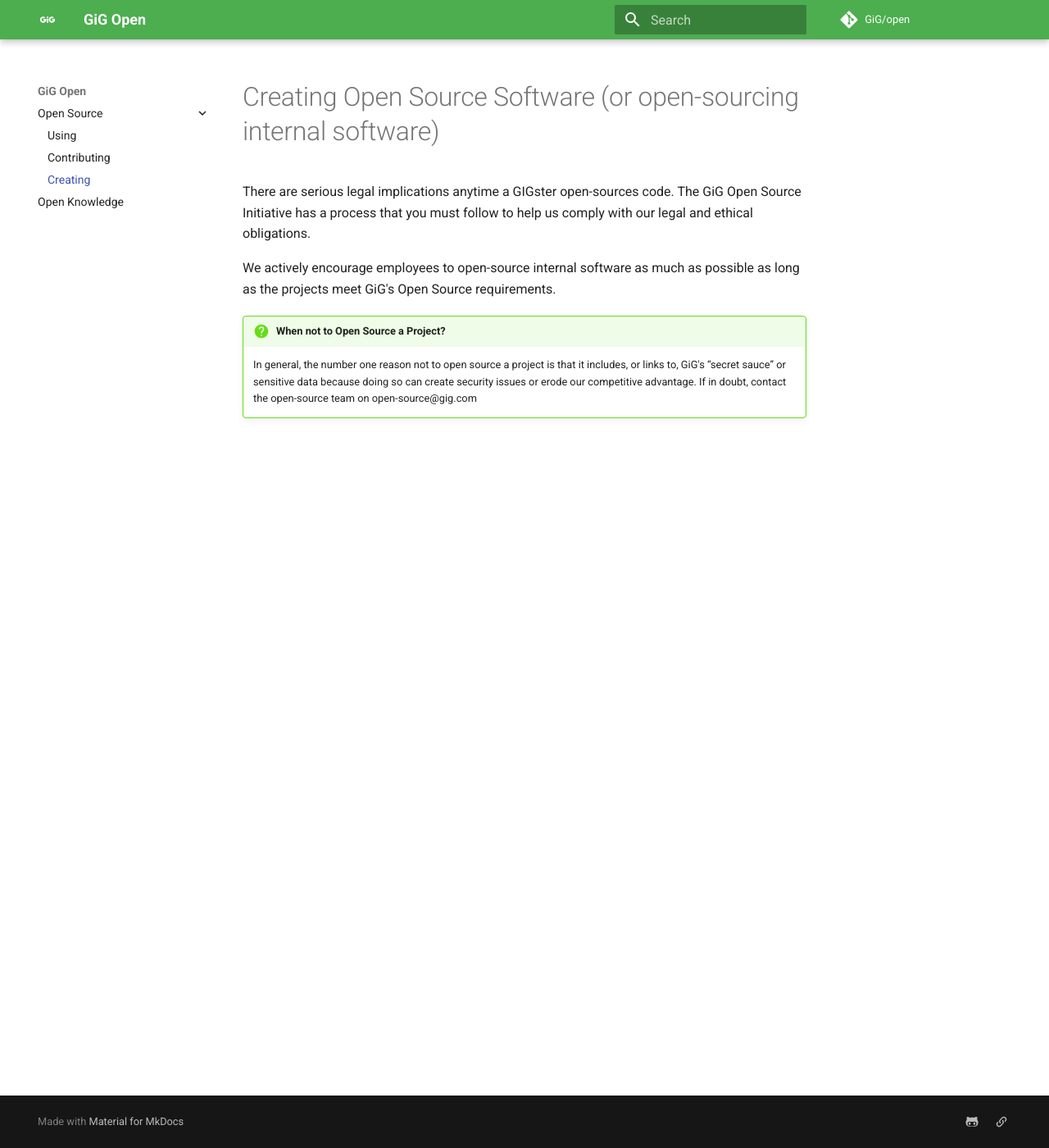
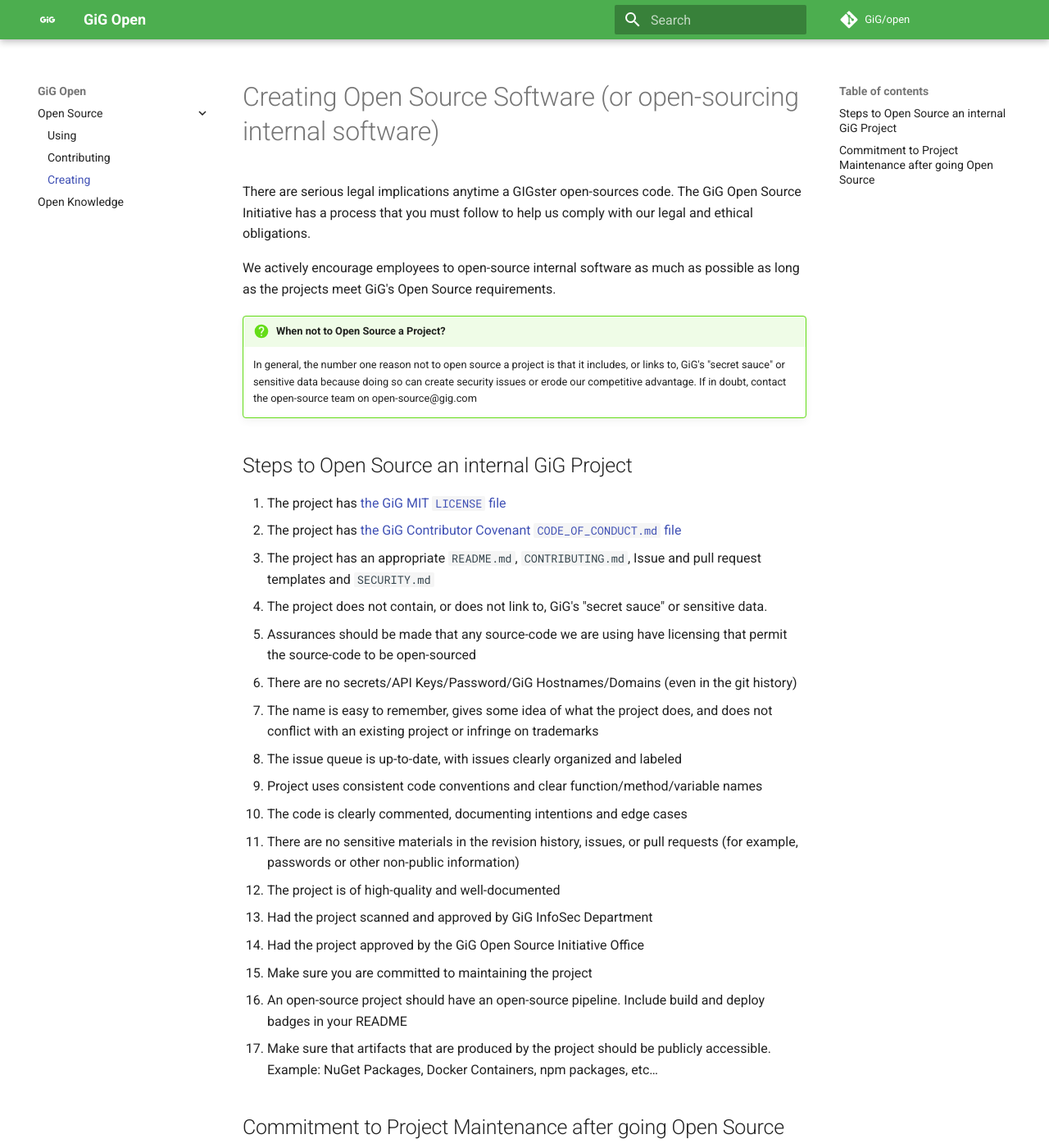
Before and after one commit to GiG/open, an MkDocs documentation site: the page built from docs/open-source/creating.md, in a window 1280 px wide and 1400 px high. Shown: the whole window at 82% size. Built offline with MkDocs 1.6.1 and Material for MkDocs 9.7.7, drawn with Linux system fonts in a browser that asks for light colours; comment, search, counter and statistics services are not loaded; some of the changed text lies outside the part shown.

Commit message:
Added Creating Section

```diff
--- a/docs/open-source/creating.md
+++ b/docs/open-source/creating.md
@@ -5,4 +5,42 @@
 We actively encourage employees to open-source internal software as much as possible as long as the projects meet GiG's Open Source requirements.
 
 !!! question "When not to Open Source a Project?"
-    In general, the number one reason not to open source a project is that it includes, or links to, GiG's “secret sauce” or sensitive data because doing so can create security issues or erode our competitive advantage. If in doubt, contact the open-source team on open-source@gig.com
+    In general, the number one reason not to open source a project is that it includes, or links to, GiG's "secret sauce" or sensitive data because doing so can create security issues or erode our competitive advantage. If in doubt, contact the open-source team on open-source@gig.com
+
+## Steps to Open Source an internal GiG Project
+
+1. The project has [the GiG MIT `LICENSE` file](https://github.com/GiG/open/blob/master/LICENSE)
+2. The project has [the GiG Contributor Covenant `CODE_OF_CONDUCT.md` file](https://github.com/GiG/open/blob/master/CODE_OF_CONDUCT.md)
+3. The project has an appropriate `README.md`, `CONTRIBUTING.md`, Issue and pull request templates and `SECURITY.md`
+4. The project does not contain, or does not link to, GiG's "secret sauce" or sensitive data.
+5. Assurances should be made that any source-code we are using have licensing that permit the source-code to be open-sourced
+5. There are no secrets/API Keys/Password/GiG Hostnames/Domains (even in the git history)
+6. The name is easy to remember, gives some idea of what the project does, and does not conflict with an existing project or infringe on trademarks
+7. The issue queue is up-to-date, with issues clearly organized and labeled
+8. Project uses consistent code conventions and clear function/method/variable names
+9. The code is clearly commented, documenting intentions and edge cases
+10. There are no sensitive materials in the revision history, issues, or pull requests (for example, passwords or other non-public information)
+11. The project is of high-quality and well-documented
+12. Had the project scanned and approved by GiG InfoSec Department
+13. Had the project approved by the GiG Open Source Initiative Office
+14. Make sure you are committed to maintaining the project
+15. An open-source project should have an open-source pipeline. Include build and deploy badges in your README
+16. Make sure that artifacts that are produced by the project should be publicly accessible. Example: NuGet Packages, Docker Containers, npm packages, etc…
+
+
+## Commitment to Project Maintenance after going Open Source
+
+It is not enough that project are open-sourced. Developers that open-source projects must make a commitment to keep maintaining the open-source project.
+
+!!! warning
+    Idle projects that are left on public GIG Repositories that don’t contribute anything will be archived!
+
+We expect a commitment from the developers to:
+
+* Make sure that issues are not left unresolved for an unreasonable amount of time
+* Pull requests are not ignored
+* Make sure people from the community can get in contact with the people running the project
+* Make sure there is a clear ChangeLog of changes from one version to the next
+* git commit messages, pull requests, comments and any public discussion should be done at a professional level, keeping in mind that they are visible by the public and affect GIG’s reputation
+
+As much as open-source projects can enhance GiG, leaving projects in a poor state can hurt it.
```
Also changed, not shown: docs/index.md (+5 -1 lines).
